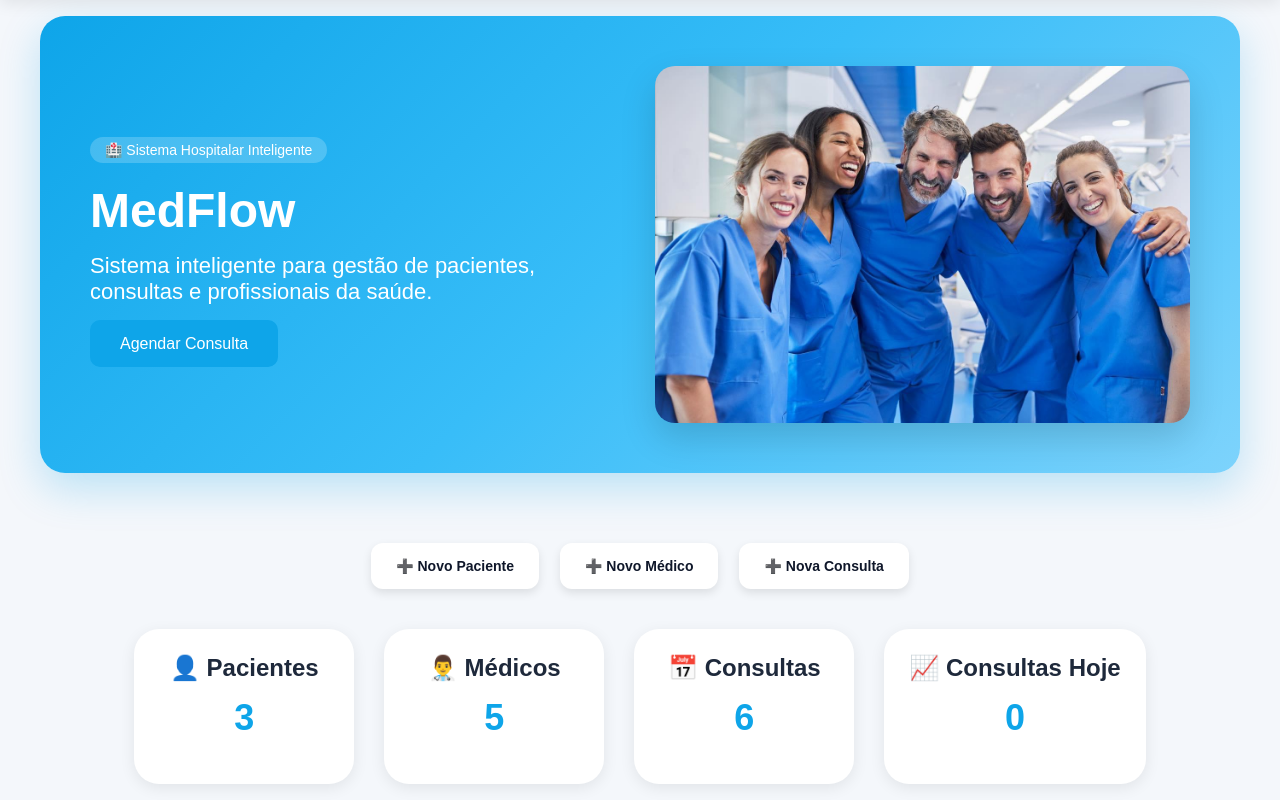
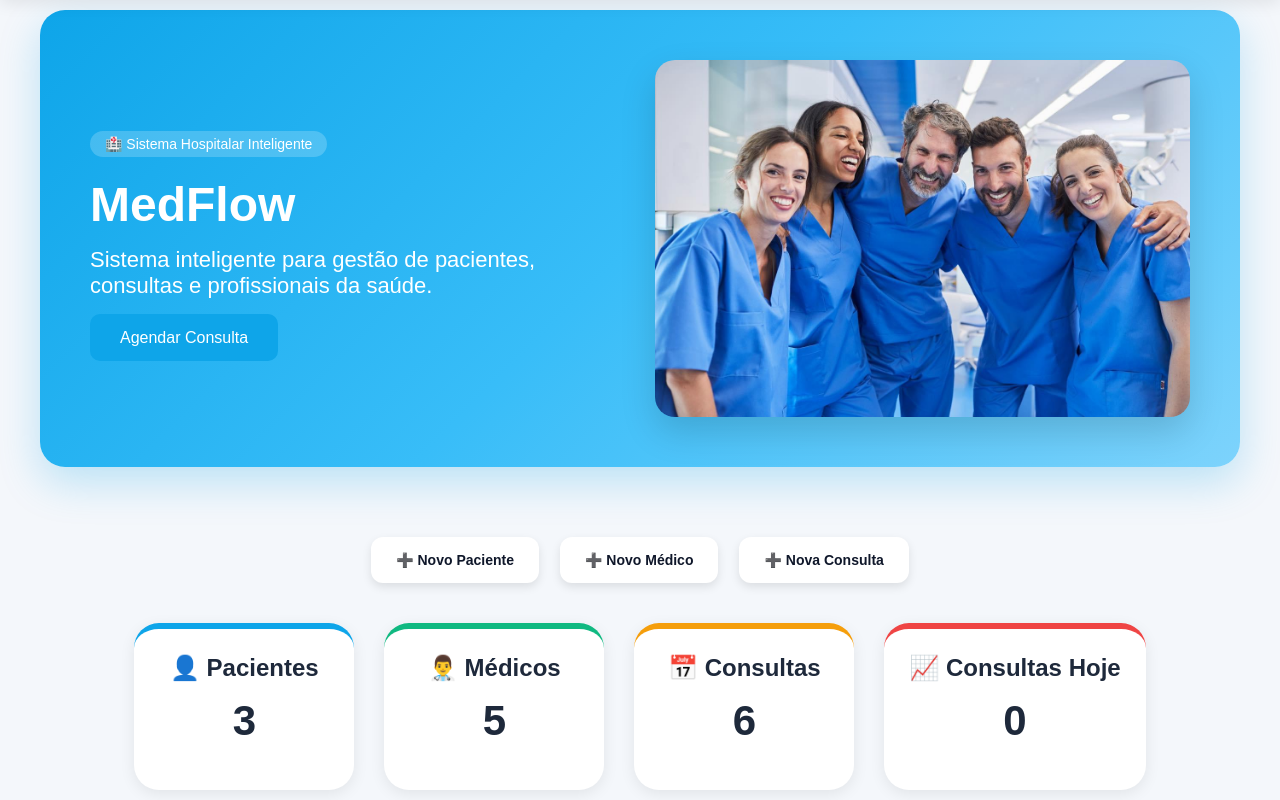
Before and after one commit to SamuelBerto/MedFlow, a Flask app: page / in a window 1280 px wide. Shown: the part 78-878 px from the top of the page. Run offline with Flask 3, Linux system fonts and the light colour scheme; data comes from the database, SQL or seed files in the repository.

Commit message:
feat: adiciona dashboard premium com cards personalizados

```diff
--- a/static/css/style.css
+++ b/static/css/style.css
@@ -171,9 +171,9 @@ table {
 }
 
 .card p {
-    font-size: 36px;
-    font-weight: bold;
-    color: #0ea5e9;
+    font-size: 42px;
+    font-weight: 700;
+    margin-top: 10px;
 }
 
 /* FORMULÁRIO DE CADASTRO */
@@ -289,7 +289,7 @@ table {
 }
 .hero-image img {
     width: 100%;
-    max-width: 420%;
+    max-width: 500%;
     border-radius: 20px;
 
     box-shadow: 0 15px 35px rgba(0, 0, 0, 0.15);
@@ -299,3 +299,16 @@ table {
 .hero-image img:hover {
     transform: scale(1.03);
 }
+/* CARDS PERSONALIZADOS */
+.pacientes-card {
+    border-top: 6px solid #0ea5e9;
+}
+.medicos-card {
+    border-top: 6px solid #10b981;
+}
+.consultas-card {
+    border-top: 6px solid #f59e0b;
+}
+.hoje-card {
+    border-top: 6px solid #ef4444;
+}
--- a/templates/index.html
+++ b/templates/index.html
@@ -68,22 +68,22 @@
         </div>
 
         <section class="dashboard">
-            <div class="card">
+            <div class="card pacientes-card">
                  <h2>👤 Pacientes</h2>
                  <p>{{ total_pacientes }}</p>
             </div>
 
-            <div class="card">
+            <div class="card medicos-card">
                 <h2>👨‍⚕️ Médicos</h2>
                 <p>{{ total_medicos }}</p>
                 </div>
 
-                <div class="card">
+                <div class="card consultas-card">
                     <h2>📅 Consultas</h2>
                     <p>{{ total_consultas }}</p>
                 </div>
 
-                <div class="card">
+                <div class="card hoje-card">
                     <h2>📈 Consultas Hoje</h2>
                     <p>{{ consultas_hoje }}</p>
 
```
